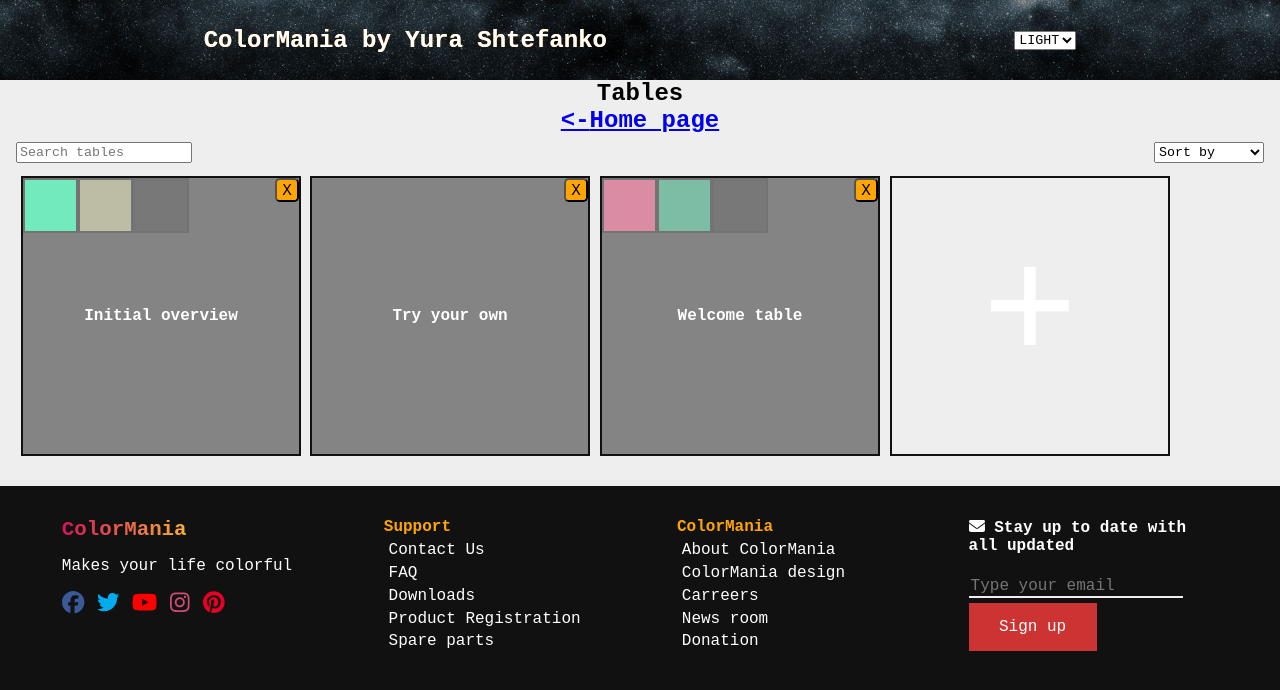
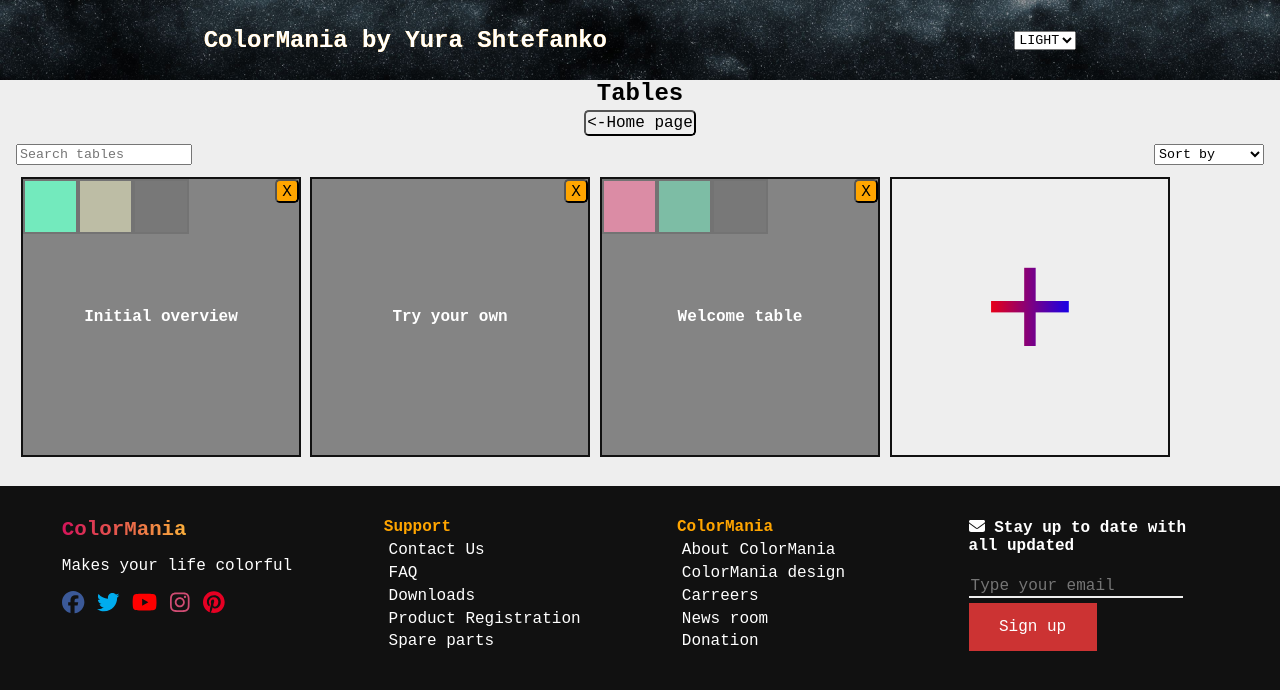
Before and after one commit to Viper-JSX/Colormania-React, a React (Create React App) app: page /tables in a window 1280 px wide. Shown: the top 690 px of the page. Built offline with nearby package versions, Linux system fonts and the light colour scheme.

Commit message:
Some Links replaced with GoToLinkButton, configured visited and not visited links color, created variable of color for plusSign, changed plusSign color using this variable

```diff
--- a/src/components/Color_editor/Color_editor.tsx
+++ b/src/components/Color_editor/Color_editor.tsx
@@ -7,6 +7,7 @@
 import { NavLink, Link, useLocation, useNavigate } from "react-router-dom";
 import { rgbToHex } from "../../api/rgb_to_hex";
 import { stringToUrl } from "../../api/string_to_url";
+import GoToLinkButton from "../General_reusable_components/Go_to_link_button";
 
 function ColorEditor({ mode, handleAddColorToTable, handleColorEdit} : ColorEditorProps):JSX.Element{
     const themeName = useSelector((state: AppState) => state.theme.themeName);
@@ -47,14 +48,15 @@
 
     return(
         <div className={`colorEditor ${themeName}`}>
-            <b className="text">
+            <b className="text title">
                 <span>{mode === "create" ? "Create" : "Edit"} </span>
                 <br />
-                <NavLink to={`/tables/${stringToUrl(tableName)}`} >Cancel</NavLink>
             </b>
             <br />
             <input className="colorNameInput" type="text" value={colorName} placeholder="Color name" onChange={handleColorNameInput}/>
             <input className="colorInput" type="color" value={currentColorValue.hex}  onChange={handleColorInput}  />
+
+            <GoToLinkButton path={`/tables/${stringToUrl(tableName)}`}>Cancel</GoToLinkButton>
 
             {
                 mode === "create" ?
--- a/src/components/Header/Filter_tools/Filter_tools.tsx
+++ b/src/components/Header/Filter_tools/Filter_tools.tsx
@@ -4,6 +4,7 @@
 import { AppState, FilterToolsProps } from "../../../typescript/types";
 import TableSearch from "./Table_search";
 import SortBy from "./Sort_by";
+import GoToLinkButton from "../../General_reusable_components/Go_to_link_button";
 
 
 function FilterTools({ handleTablesSortCriteriaChange, handleTablesSearch } : FilterToolsProps):JSX.Element{
@@ -14,7 +15,7 @@
             <b className="text">
                 <span>Tables</span>
                 <br />
-                <Link to="/">{"<-"}Home page</Link>
+                <GoToLinkButton path="/">{"<-"}Home page</GoToLinkButton>
             </b>
 
             <div className={`tablesSearchAndFilter`}>
--- a/src/components/Table_editor/Open_table_creator.tsx
+++ b/src/components/Table_editor/Open_table_creator.tsx
@@ -7,7 +7,9 @@
     const themeName = useSelector((state: AppState) => state.theme.themeName);
 
     return(
-        <Link className={`openTableCreator ${themeName}`} to={`create-table`} style={{ animationDelay: `${index * animationDelayDifference}s` }}>+</Link>
+        <Link className={`openTableCreator ${themeName}`} to={`create-table`} style={{ animationDelay: `${index * animationDelayDifference}s` }}>
+            <span className="plusSign">+</span>
+        </Link>
     );
 }
 
--- a/src/components/Tables/Table/Table_info.tsx
+++ b/src/components/Tables/Table/Table_info.tsx
@@ -1,11 +1,12 @@
 import { Link } from "react-router-dom";
+import GoToLinkButton from "../../General_reusable_components/Go_to_link_button";
 
 function TableInfo({ tableName } : { tableName: string }):JSX.Element{
     return(
         <b className="tableNameAndLink">
             <span className="heading tableName">{tableName}</span>
             <br/>
-            <Link to="/tables">{"<-"}Tables</Link>
+            <GoToLinkButton path="/tables">{"<-"}Home page</GoToLinkButton>
         </b>
     );
 }
--- a/src/css/App.css
+++ b/src/css/App.css
@@ -17,8 +17,9 @@
     --transparentDarkColor: rgba(0, 0, 0, 0.5);
 
     --defaultTransitionTime: 0.3s;
+    --defaultFont: monospace, arial, sans-serif, serif;
 
-    --defaultFont: monospace, arial, sans-serif, serif;
+    --plusSignColor: linear-gradient(90deg, red, blue);
 }
 
 *{
@@ -53,6 +54,10 @@
     border-color: var(--lightColor);
 }
 
+.navigationLink{
+    color: var(--darkColor);
+}
+
 .deleteButton{
     width: 1.5rem;
     height: 1.5rem;
@@ -67,6 +72,12 @@
 
 .deleteButton{
     background-color: var(--highlightColorForLight);
+}
+
+.plusSign{
+    color: transparent;
+    background: var(--plusSignColor);
+    background-clip: text;
 }
 
 /*---App---*/
@@ -376,6 +387,12 @@
     align-items: center;
 }
 
+.openColorCreator .plusSign{
+    font-size: 500%;
+    transform: scale(1);
+    transition: var(--defaultTransitionTime);
+}
+
 .openColorCreator:hover{
     border-color: transparent;
 }
@@ -384,11 +401,7 @@
     transform: scale(1.2);
 }
 
-.openColorCreator .plusSign{
-    font-size: 500%;
-    transform: scale(1);
-    transition: var(--defaultTransitionTime);
-}
+
 
 .tables .message{
     text-align: center;
```
